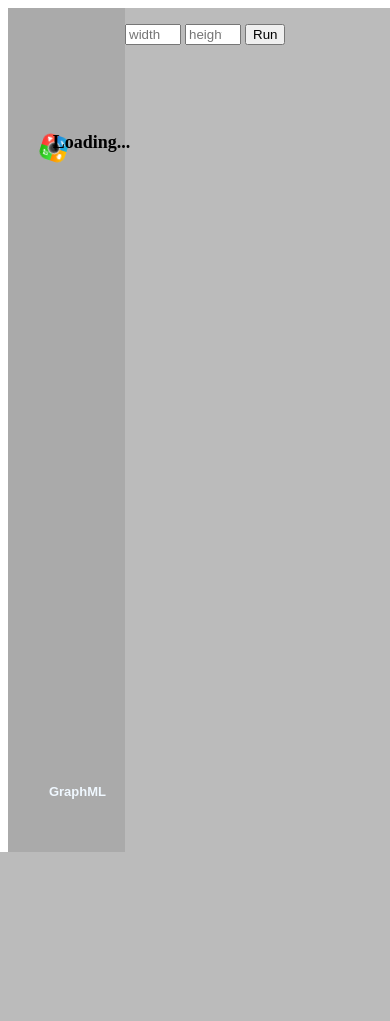
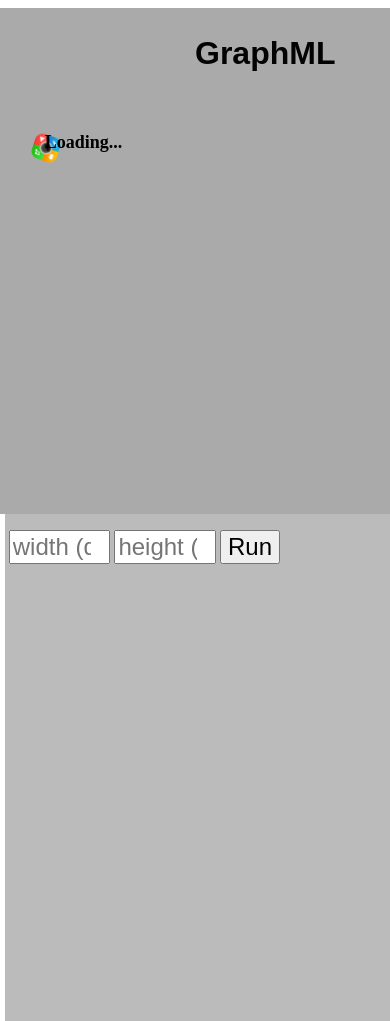
Before and after one commit to SaiFUllaH-KhaN1/ThinglinkCourseGen, a Flask app: template templates/index_copy.html in a window 390 px wide; the page is wider, and only the part inside the window is pictured. Before the commit the page ends 852 px from the top of that part, so only its background shows below. Run offline with Flask 3, Linux system fonts and the light colour scheme; the template is opened without the code that fills it, so the values that code supplies are empty.

Commit message:
Update main_copy.css

```diff
--- a/static/css/main_copy.css
+++ b/static/css/main_copy.css
@@ -31,37 +31,38 @@ textarea{color: rgb(0, 0, 0); width: 28%;min-height: 75%;max-height: 100%; posit
     0% { transform: rotate(0deg); }
     100% { transform: rotate(360deg); }
 }
+#width{width: 13%;}
+#height{width: 13%;}
+
 /* Media Query for smaller screens , min-width is to enable PC to give mobile view */
 @media only screen and (max-width: 1000px) {
-    h1 {
-        top: 5%;
-    }
-    #chat-container {
-        border: solid 2px black;
-        border-radius: 3px;
-        left: 29.5%;
-        height: 83%;
-    }
-
-    textarea {
-        left: 29%;
-        bottom: 0%;
-    }
-
-    #generate{
-        right: 8%;
-        bottom: 0.5%;
-    }
-    #record {
-        right: 3%;
-        bottom: 0.5%;
-    }
-    h2 {
+.row {
+    display: flex;
+    flex-direction:row;
+    width: 100vw;
+}
+.column_left{
+    width:120vw;
+    min-height: 60vh;
+    max-height: 60vh;
+    left: 0vh;
+    background-color: rgb(10, 10, 10);
+    position:fixed;
+}
+.column_right{
+    width:120vw;
+    min-height: 60vh;
+    max-height: 60vh;
+    left: -0.8vw;
+    background-color: rgb(151, 149, 149);
+    top: 60vh;
     position: absolute;
-    bottom: 5%;
-    color: aliceblue;
-    font-size: small;
-    }
-
-
 }
+#loader{left: 50vw;}
+h2{left: 50vw;font-size: xx-large;}
+textarea{color: rgb(0, 0, 0); width: 110vw;min-height: 53vh;max-height: 53vh; position: absolute;left: 5vw;font-size: medium;}
+#width{left: 1vw; position: relative;font-size: x-large;width: 20%;}
+#height{left: 1vw;position: relative;font-size: x-large;width: 20%;}
+#run{font-size: x-large;position: relative;left: 1vw;}
+b{font-size: x-large;}
+}
```
